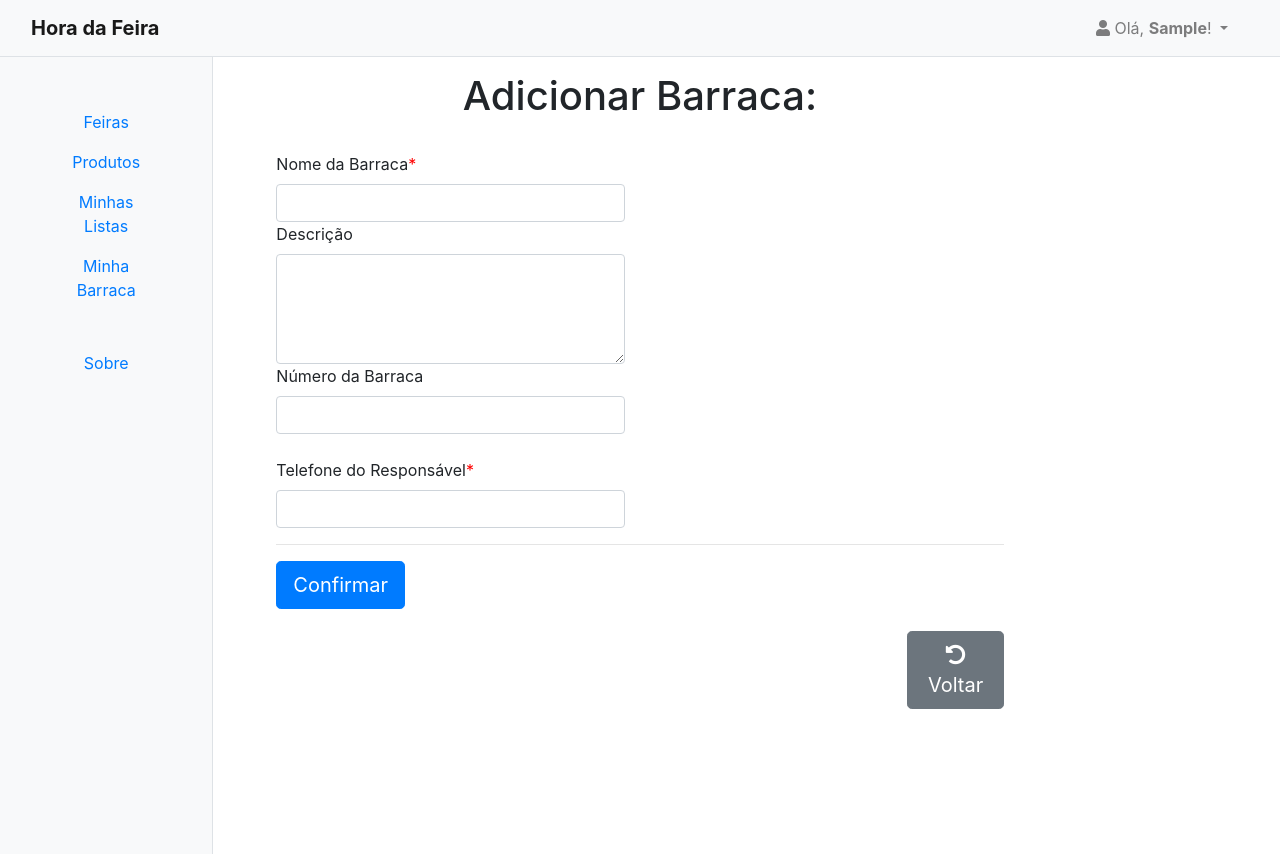
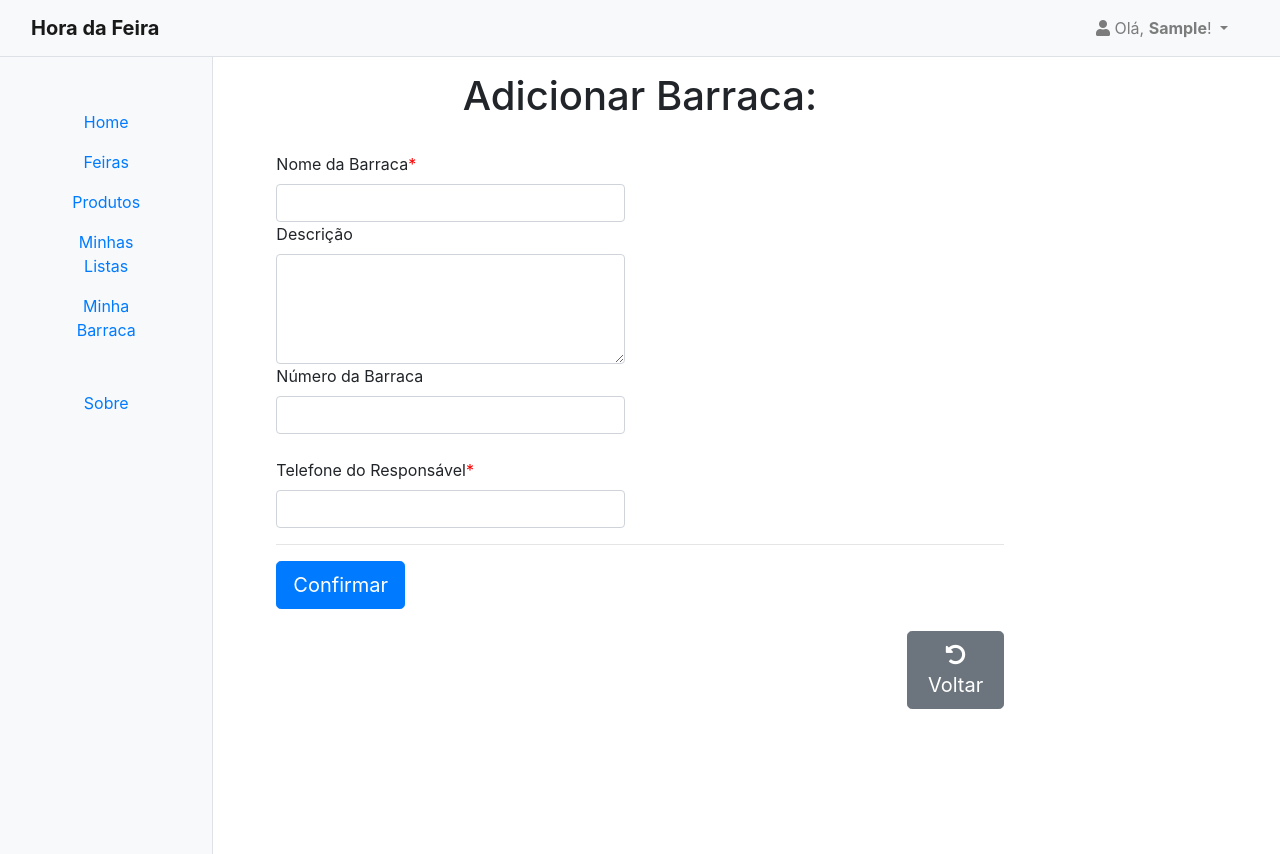
Before and after one commit to brunocoutinhoo/T2-INF1407, a Django app: page /projeto/barraca/criar/1 in a window 1280 px wide. Run offline with Django 3.2, Linux system fonts and the light colour scheme; the visitor is signed in with stand-in values (Sample User, id 1); data that the repository does not hold is empty; some libraries are stand-ins or nearby versions.

Commit message:
adicionando home ao base

```diff
--- a/projeto/templates/base_generic.html
+++ b/projeto/templates/base_generic.html
@@ -59,6 +59,10 @@
       <div class="row">
         <div class="col-lg-2 flex-shrink-0 p-5 sidebar bg-light sb-full-height">
           <nav class="nav flex-column nav-pills nav-fill">
+            {% with request.get_full_path as path %}
+              <a class="nav-link {% if path == '/projeto/'%}active{% endif %}"
+              href="{% url 'index' %}">Home</a>
+            {% endwith %}
             {% with request.get_full_path|slice:":14" as path %}
               <a class="nav-link {% if path == '/projeto/feira'%}active{% endif %}"
               href="{% url 'lista_feiras' %}">Feiras</a>
```
